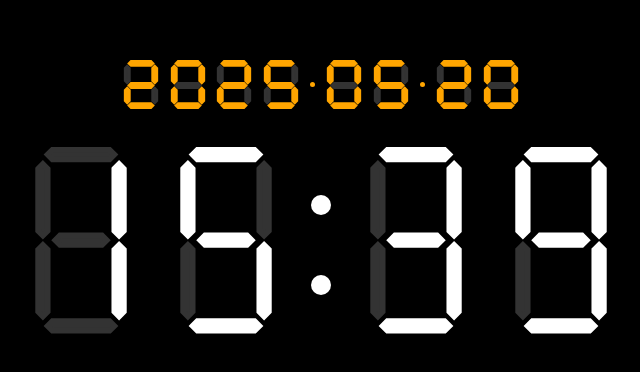
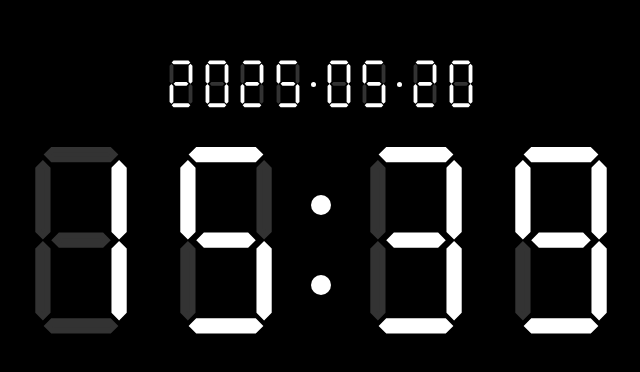
Before and after one commit to tossy1969/tossy1969.github.io, a plain HTML site: page clock.html in a window 1280 px wide. Shown: the part 198-570 px from the top of the page, without its empty margins (319-959 px from the left). Drawn offline with Linux system fonts and the light colour scheme.

Commit message:
Add files via upload

```diff
--- a/clock.html
+++ b/clock.html
@@ -21,11 +21,11 @@
             align-items: center;
         }
         #date {
-            width: 400px;
+            width: 310px; /* 8桁×30px + 2ドット×10px + 間隔7×10px = 310px */
             height: 50px;
             display: flex;
             justify-content: space-between;
-            margin-bottom: 35px; /* 20px → 35px（20 + 15） */
+            margin-bottom: 35px;
         }
         #clock {
             width: 600px;
@@ -40,7 +40,7 @@
             position: relative;
         }
         .date-digit {
-            width: 40px;
+            width: 30px; /* 縦横比0.6に合わせて変更（30px / 50px） */
             height: 50px;
             position: relative;
         }
@@ -70,7 +70,7 @@
         .date-dot-dot {
             width: 5px;
             height: 5px;
-            background-color: orange;
+            background-color: white; /* 時刻のコロンと統一 */
             border-radius: 50%;
             margin: 5px 0;
         }
@@ -80,12 +80,12 @@
         .segment {
             fill: white;
             stroke: white;
-            stroke-width: 6; /* 4 * 1.5 */
+            stroke-width: 6;
         }
         .date-segment {
-            fill: orange;
-            stroke: orange;
-            stroke-width: 3; /* 2 * 1.5 */
+            fill: white; /* 時刻数字と同じ白に変更 */
+            stroke: white;
+            stroke-width: 6; /* 時刻数字と同じに変更 */
         }
         .segment.off {
             fill: #333333;
@@ -148,23 +148,23 @@
             </svg>
         `;
 
-        // 日付用7セグメントSVG（高さ50px、間隔5px）
+        // 日付用7セグメントSVG（高さ50px、幅30px、縦横比0.6、時刻と同じデザイン）
         const dateSegmentSVG = (id) => `
-            <svg width="40" height="50" viewBox="0 0 40 51">
+            <svg width="30" height="50" viewBox="0 0 120 210">
                 <!-- セグメントa（上部水平） -->
-                <polygon class="date-segment" id="${id}-a" points="10,1.5 30,1.5 32,3.5 30,5.5 10,5.5 8,3.5"/>
+                <polygon class="date-segment" id="${id}-a" points="30,5 90,5 95,10 90,15 30,15 25,10"/>
                 <!-- セグメントb（右上垂直） -->
-                <polygon class="date-segment" id="${id}-b" points="32,8.5 34,6.5 36,8.5 36,21 34,23 32,21"/>
+                <polygon class="date-segment" id="${id}-b" points="95,25 100,20 105,25 105,90 100,95 95,90"/>
                 <!-- セグメントc（右下垂直） -->
-                <polygon class="date-segment" id="${id}-c" points="32,31 34,29 36,31 36,41.5 34,43.5 32,41.5"/>
+                <polygon class="date-segment" id="${id}-c" points="95,110 100,105 105,110 105,175 100,180 95,175"/>
                 <!-- セグメントd（下部水平） -->
-                <polygon class="date-segment" id="${id}-d" points="10,48.5 30,48.5 32,46.5 30,44.5 10,44.5 8,46.5"/>
+                <polygon class="date-segment" id="${id}-d" points="30,195 90,195 95,190 90,185 30,185 25,190"/>
                 <!-- セグメントe（左下垂直） -->
-                <polygon class="date-segment" id="${id}-e" points="4,31 6,29 8,31 8,41.5 6,43.5 4,41.5"/>
+                <polygon class="date-segment" id="${id}-e" points="15,110 20,105 25,110 25,175 20,180 15,175"/>
                 <!-- セグメントf（左上垂直） -->
-                <polygon class="date-segment" id="${id}-f" points="4,8.5 6,6.5 8,8.5 8,21 6,23 4,21"/>
+                <polygon class="date-segment" id="${id}-f" points="15,25 20,20 25,25 25,90 20,95 15,90"/>
                 <!-- セグメントg（中部水平） -->
-                <polygon class="date-segment" id="${id}-g" points="10,24 30,24 32,26 30,28 10,28 8,26"/>
+                <polygon class="date-segment" id="${id}-g" points="38,95 82,95 87,100 82,105 38,105 33,100"/>
             </svg>
         `;
 
@@ -216,8 +216,8 @@
                     const element = document.getElementById(`${digitId}-${segment}`);
                     if (element) {
                         if (Math.random() > 0.5) {
-                            element.style.fill = 'orange';
-                            element.style.stroke = 'orange';
+                            element.style.fill = 'white'; /* オレンジから白に変更 */
+                            element.style.stroke = 'white';
                             element.classList.remove('off');
                         } else {
                             element.style.fill = '#333333';
@@ -284,8 +284,8 @@
                     const element = document.getElementById(`${digitId}-${segment}`);
                     if (element) {
                         if (patterns[digit].includes(segment)) {
-                            element.style.fill = 'orange';
-                            element.style.stroke = 'orange';
+                            element.style.fill = 'white'; /* オレンジから白に変更 */
+                            element.style.stroke = 'white';
                             element.classList.remove('off');
                         } else {
                             element.style.fill = '#333333';
@@ -323,8 +323,8 @@
                 segments.forEach(segment => {
                     const element = document.getElementById(`${digitId}-${segment}`);
                     if (element) {
-                        element.style.fill = 'orange';
-                        element.style.stroke = 'orange';
+                        element.style.fill = 'white'; /* オレンジから白に変更 */
+                        element.style.stroke = 'white';
                         element.classList.remove('off');
                     }
                 });
@@ -335,7 +335,7 @@
         testDisplay();
 
         // シャッフルアニメーションと時計更新
-        let clockInterval; // setIntervalを保持
+        let clockInterval;
         let shuffleCount = 0;
         const shuffleInterval = setInterval(() => {
             shuffleSegments();
@@ -343,7 +343,7 @@
             if (shuffleCount >= 5) {
                 clearInterval(shuffleInterval);
                 updateClock();
-                clockInterval = setInterval(updateClock, 1000); // グローバル変数に保存
+                clockInterval = setInterval(updateClock, 1000);
             }
         }, 100);
 
```
